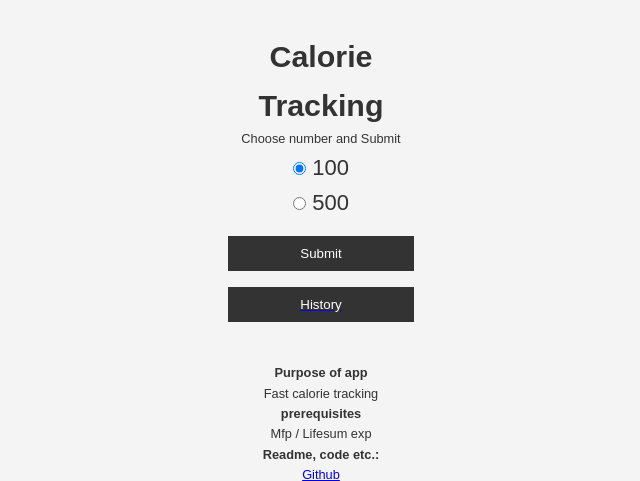
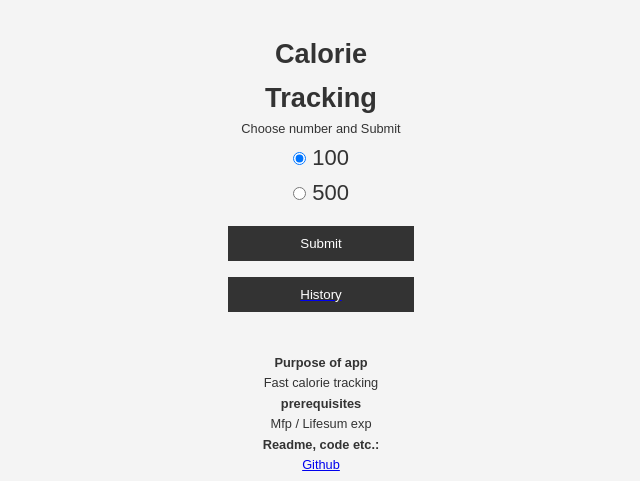
Before and after one commit to KristianMeier/krmetest, a Flask app: page / in a window 1280 px wide. Shown: the top 481 px of the page, without its empty margins (319-959 px from the left). Run offline with Flask 2, Linux system fonts and the light colour scheme; some libraries are stand-ins or nearby versions.

Commit message:
Ændring af overskrift

```diff
--- a/templates/index.html
+++ b/templates/index.html
@@ -11,7 +11,7 @@
     <div class="container">
       <form action="/submit" method="POST">
         <div class="form-group">
-          <p style="font-size: 1.9rem"><b> Calorie Tracking </b></p>
+          <p style="font-size: 1.7rem"><b> Calorie Tracking </b></p>
           <p style="font-size:0.8rem"> Choose number and Submit </p>
           <input type="radio" name="kalorier" value="100" checked="checked"/> 100
           <br><input type="radio" name="kalorier" value="500" /> 500
```
